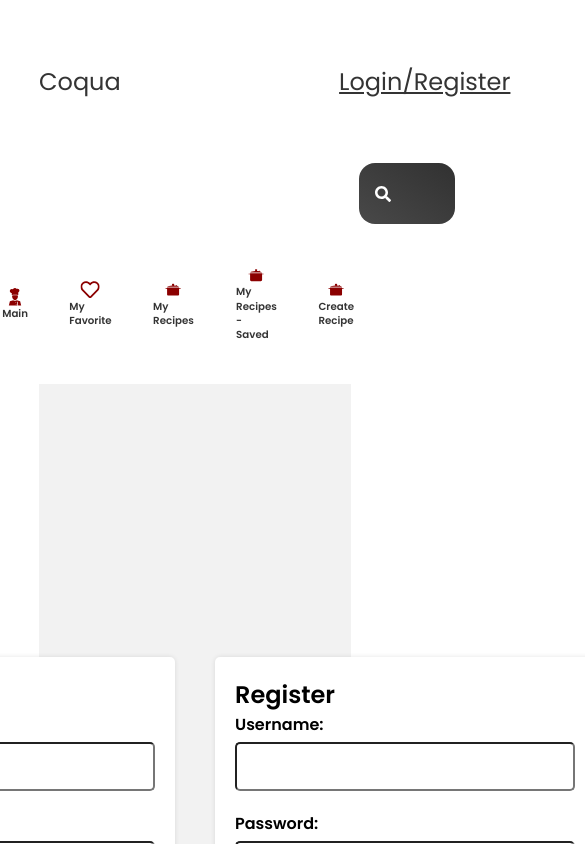
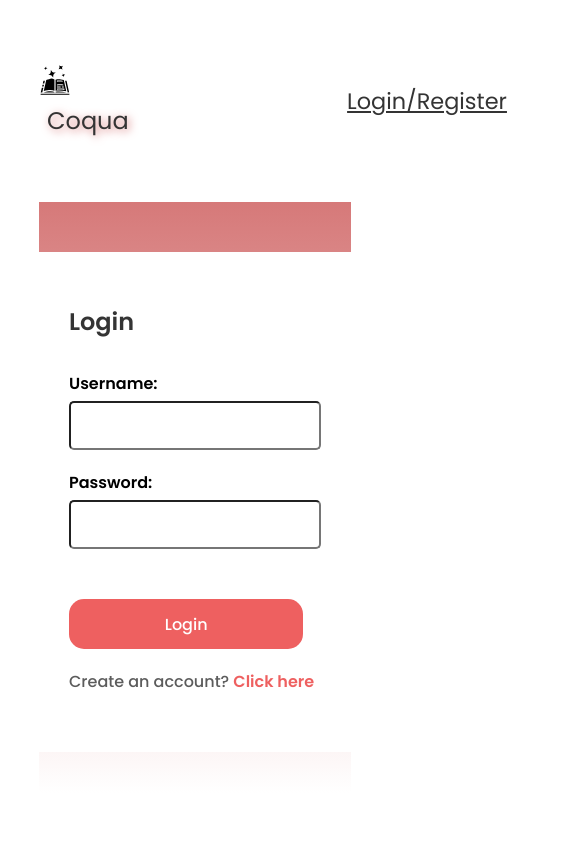
Before and after one commit to janaledencan/Recipe_Book_App, a React (Create React App) app in the folder client/recipe_app/: page /auth in a window 390 px wide. Shown: the top 844 px of the page, 585 px wide, since content can reach past the window. Built offline with nearby package versions, Linux system fonts and the light colour scheme.

Commit message:
Customize login, register, navigation, remove search and introductory image from certain routes. Fix connection to MongoDB. Change styling of some pages

```diff
--- a/client/recipe_app/src/App.js
+++ b/client/recipe_app/src/App.js
@@ -1,16 +1,20 @@
 import Pages from "./pages/Pages";
-import { BrowserRouter, Route, Routes, Link } from 'react-router-dom';
+import { Link } from 'react-router-dom';
 import Search from "./components/Search";
 import Navigation from "./components/Navigation";
+
 import styled from "styled-components";
 import { GiSpellBook } from "react-icons/gi";
-import Auth from './pages/Auth';
+
 import { useCookies } from "react-cookie";
-import { useNavigate } from "react-router-dom";
+import { useNavigate, useLocation } from "react-router-dom";
+import Chef from "./images/female-chef.png";
+import "./auth.css";
 
 function App() {
   const [cookies, setCookies] = useCookies(["access_token"]);
   const navigate = useNavigate();
+  const location = useLocation();
 
   const logout = () => {
     setCookies("access_token", "");
@@ -18,21 +22,44 @@ function App() {
     navigate("/");
   }
 
+  const hideSearchRoutes = ["/myRecipes", "/saved-recipes", "/create-recipe"];
+  const hideSearch = hideSearchRoutes.includes(location.pathname);
+
+  const hideChefRoute = ["/auth"];
+  const hideChef = hideChefRoute.includes(location.pathname);
+
+
   return (
     <div className="App">
 
       <Nav>
-        <GiSpellBook />
-        <Logo to={"/"}>Coqua</Logo>
+        <div className="logo">
+          <GiSpellBook />
+          <Logo to={"/"}>Coqua</Logo>
+        </div>
+
         {!cookies.access_token ? (
           <AuthenticationLink><Link to="/auth">Login/Register</Link></AuthenticationLink>
         ) : (
-          <button onClick={logout}>Logout</button>
+          <button className="logout-btn" onClick={logout}>Logout</button>
         )}
 
       </Nav>
-      <Search />
-      <Navigation />
+      {!cookies.access_token && !hideChef && (
+        <Header>
+          <h1>Welcome to Coqua!</h1>
+          <img src={Chef} alt="Welcome Image" />
+          <h3>Cook with us.</h3>
+        </Header>
+      )}
+      {cookies.access_token && !hideSearch && (
+        <>
+          <Search />
+        </>
+      )}
+      {cookies.access_token && (
+        <Navigation />
+      )}
       <Pages />
 
     </div>
@@ -44,13 +71,15 @@ const Logo = styled(Link)`
   font-size: 1.5rem;
   font-weight: 400;
   font-family: 'Poppins', cursive;
+  text-shadow: 2px 2px 8px #D67979;
+  margin-left: 0.5rem;
 `;
 
 
 const Nav = styled.div`
   padding: 4rem 0rem;
   display: flex;
-  justify-content: flex-start;
+  justify-content: space-between;
   align-items: center;
 
   svg{
@@ -60,9 +89,27 @@ const Nav = styled.div`
 
 const AuthenticationLink = styled.div`
   margin-left: 70%;
-  font-size: 1.5rem;
+  font-size: 1.4rem;
   font-weight: 400;
   font-family: 'Poppins', cursive;
 `;
 
+const Header = styled.div`
+  text-align: center;
+  margin: 2rem 0;
+
+  h1 {
+    font-size: 2.5rem;
+    font-family: 'Poppins', cursive;
+    text-shadow: 2px 2px 8px #D67979;
+  }
+
+  img {
+    margin-top: 1rem;
+    width: 30%;
+    height: auto;
+  }
+`;
+
+
 export default App;
--- /dev/null
+++ b/client/recipe_app/src/auth.css
@@ -0,0 +1,134 @@
+.loginSignUp {
+    width: 100%;
+    height: 90vh;
+    background: linear-gradient(0deg, rgba(255, 255, 255, 1) 0%, #D67979 100%);
+    padding-top: 100px;
+}
+
+
+.loginSignUp-container {
+    width: 580px;
+    height: 600px;
+    background-color: white;
+    margin: auto;
+    padding: 40px 60px;
+}
+
+.loginSignUp-container h1 {
+    margin: 20px 0px;
+}
+
+.loginSignUp-fields {
+    display: flex;
+    flex-direction: column;
+    gap: 29px;
+    margin-top: 30px;
+}
+
+.loginSignUp-fields input {
+    height: 68px;
+    width: 100%;
+    padding-left: 20px;
+    border: 1px solid #c9c9c9;
+    outline: none;
+    color: #5c5c5c;
+    font-size: 18px;
+}
+
+.loginSignUp-container button {
+    width: 100%;
+    height: 68px;
+    color: white;
+    background: #ee6060;
+    border-radius: 15px;
+    margin-top: 30px;
+    border: none;
+    font-size: 24px;
+    font-weight: 500;
+    cursor: pointer;
+
+}
+
+.logout-btn {
+    width: 10%;
+    height: auto;
+    color: white;
+    background: #ee6060;
+    border-radius: 12px;
+    margin-top: 30px;
+    border: none;
+    font-size: 1.3rem;
+    font-weight: 400;
+    cursor: pointer;
+
+}
+
+.loginSignUp-login {
+    margin-top: 20px;
+    color: #5c5c5c;
+    font-size: 18px;
+    font-weight: 500;
+}
+
+.loginSignUp-login span {
+    color: #ee6060;
+    font-weight: 600;
+    cursor: pointer;
+}
+
+@media(max-width:1280px) {
+    .loginSignUp {
+        padding-top: 50px;
+        height: 70vh;
+    }
+
+    .loginSignUp-container {
+        width: auto;
+        max-width: 500px;
+        max-height: 500px;
+    }
+
+    .loginSignUp-container h1 {
+        margin: 10px 0px;
+    }
+
+    .loginSignUp-fields {
+        gap: 20px;
+        margin-top: 20px;
+    }
+
+    .loginSignUp-fields input {
+        height: 65px;
+        width: 93%;
+    }
+
+    .loginSignUp-container button {
+        width: 93%;
+    }
+
+    .loginSignUp-login {
+        font-size: 16px;
+    }
+
+}
+
+@media(max-width:800px) {
+
+    .loginSignUp-container {
+        padding: 20px 30px;
+    }
+
+    .loginSignUp-container h1 {
+        font-size: 24px;
+    }
+
+    .loginSignUp-fields input {
+        height: 50px;
+    }
+
+    .loginSignUp-container button {
+        height: 50px;
+        font-size: 16px;
+    }
+
+}
--- a/client/recipe_app/src/components/GlutenFree.jsx
+++ b/client/recipe_app/src/components/GlutenFree.jsx
@@ -36,7 +36,7 @@ function GlutenFree() {
     return (
         <div>
             <Wrapper>
-                <h3>Gluten Free Recipes</h3>
+                <h2>Gluten Free Recipes</h2>
 
                 <Splide options={{
                     perPage: 4,
--- a/client/recipe_app/src/components/Popular.jsx
+++ b/client/recipe_app/src/components/Popular.jsx
@@ -37,7 +37,7 @@ function Popular() {
   return (
     <div>
       <Wrapper>
-        <h3>Popular Recipes</h3>
+        <h2>Popular Recipes</h2>
 
         <Splide options={{
           perPage: 3,
--- a/client/recipe_app/src/components/Veggie.jsx
+++ b/client/recipe_app/src/components/Veggie.jsx
@@ -36,7 +36,7 @@ function Veggie() {
   return (
     <div>
       <Wrapper>
-        <h3>Veggie Recipes</h3>
+        <h2>Veggie Recipes</h2>
 
         <Splide options={{
           perPage: 4,
--- a/client/recipe_app/src/index.css
+++ b/client/recipe_app/src/index.css
@@ -27,9 +27,15 @@ h4 {
 }
 
 h3 {
+  font-size: 1.2rem;
+  color: rgb(52, 52, 52);
+  line-height: 2.5rem;
+  margin: 2rem 0rem;
+}
+
+h2 {
   font-size: 1.5rem;
   color: rgb(52, 52, 52);
-  line-height: 2.5rem;
   margin: 2rem 0rem;
 }
 
@@ -39,27 +45,6 @@ a {
 
 
 
-
-.auth {
-  display: flex;
-  justify-content: center;
-  align-items: center;
-  height: 100vh;
-  background-color: #f2f2f2;
-}
-
-.auth-container {
-  display: flex;
-  flex-direction: column;
-  justify-content: center;
-  align-items: center;
-  padding: 20px;
-  background-color: white;
-  border-radius: 5px;
-  box-shadow: 0 0 5px rgba(0, 0, 0, 0.1);
-  margin: 20px;
-  width: 400px;
-}
 
 .form-group {
   display: flex;
@@ -88,8 +73,9 @@ input {
   background-color: white;
   border-radius: 5px;
   box-shadow: 0 0 5px rgba(0, 0, 0, 0.1);
-  margin: 20px;
   width: 400px;
+  margin: 5% auto;
+
 }
 
 .create-recipe form {
@@ -119,6 +105,20 @@ input {
   margin-top: 0;
 }
 
+.create-recipe-btn {
+  width: 100%;
+  height: auto;
+  padding: 4% 2%;
+  color: white;
+  background: #ee6060;
+  border-radius: 15px;
+  margin: 10% 0%;
+  border: none;
+  font-size: 1.2rem;
+  font-weight: 400;
+  cursor: pointer;
+}
+
 .saved-recipes img {
   max-width: 100%;
   height: auto;
@@ -133,3 +133,9 @@ input {
   max-width: 400px;
   font-size: 12px;
 }
+
+.recipe-text {
+  margin-top: 10%;
+  height: 50vh;
+  overflow-y: auto;
+}
--- a/client/recipe_app/src/pages/Auth.jsx
+++ b/client/recipe_app/src/pages/Auth.jsx
@@ -1,30 +1,50 @@
 import React, { useState } from 'react';
-import axios from "axios";
 import { useCookies } from "react-cookie";
 import { useNavigate } from 'react-router-dom';
+import axios from "axios";
+import "../auth.css";
 
-function Auth() {
+const Auth = () => {
+    const [state, setState] = useState("Login");
+    const [formData, setFormData] = useState({
+        username: "",
+        password: "",
+    });
+
+    const changeHandler = (e) => {
+        setFormData({ ...formData, [e.target.name]: e.target.value });
+    };
+
     return (
-        <div className='auth'>
-            <Login />
-            <Register />
+        <div className='loginSignUp'>
+            <div className="loginSignUp-container">
+                {state === "Login" ? (
+                    <Login formData={formData} changeHandler={changeHandler} />
+                ) : (
+                    <Register formData={formData} changeHandler={changeHandler} />
+                )}
+                {state === "Sign up" ?
+                    <p className="loginSignUp-login">
+                        Already have an account? <span onClick={() => { setState("Login") }}>Login here</span>
+                    </p>
+                    :
+                    <p className="loginSignUp-login">
+                        Create an account? <span onClick={() => { setState("Sign up") }}>Click here</span>
+                    </p>
+                }
+            </div>
         </div>
-    )
-}
+    );
+};
 
-export default Auth
-
-const Login = () => {
-    const [username, setUsername] = useState("");
-    const [password, setPassword] = useState("");
-
+const Login = ({ formData, changeHandler }) => {
     const [, setCookies] = useCookies(["access_token"]);
     const navigate = useNavigate();
 
     const onSubmit = async (event) => {
         event.preventDefault();
         try {
-            const response = await axios.post("http://localhost:3001/auth/login", { username, password });
+            const response = await axios.post("http://localhost:3001/auth/login", formData);
             setCookies("access_token", response.data.token);
             window.localStorage.setItem("userID", response.data.userID);
             navigate("/");
@@ -34,24 +54,19 @@ const Login = () => {
     };
 
     return <Form
-        username={username}
-        setUsername={setUsername}
-        password={password}
-        setPassword={setPassword}
+        formData={formData}
+        changeHandler={changeHandler}
         label="Login"
         onSubmit={onSubmit}
         formId="login"
     />;
 };
 
-const Register = () => {
-    const [username, setUsername] = useState("");
-    const [password, setPassword] = useState("");
-
+const Register = ({ formData, changeHandler }) => {
     const onSubmit = async (event) => {
         event.preventDefault();
         try {
-            await axios.post("http://localhost:3001/auth/register", { username, password });
+            await axios.post("http://localhost:3001/auth/register", formData);
             alert("Registration Completed! Now Login!");
         } catch (err) {
             console.error(err);
@@ -59,17 +74,15 @@ const Register = () => {
     };
 
     return <Form
-        username={username}
-        setUsername={setUsername}
-        password={password}
-        setPassword={setPassword}
+        formData={formData}
+        changeHandler={changeHandler}
         label="Register"
         onSubmit={onSubmit}
         formId="register"
     />;
 };
 
-const Form = ({ username, setUsername, password, setPassword, label, onSubmit, formId }) => {
+const Form = ({ formData, changeHandler, label, onSubmit, formId }) => {
     return (
         <div className='auth-container'>
             <form onSubmit={onSubmit}>
@@ -79,8 +92,9 @@ const Form = ({ username, setUsername, password, setPassword, label, onSubmit, f
                     <input
                         type="text"
                         id={`${formId}-username`}
-                        value={username}
-                        onChange={(event) => setUsername(event.target.value)}
+                        name="username"
+                        value={formData.username}
+                        onChange={changeHandler}
                     />
                 </div>
 
@@ -89,12 +103,15 @@ const Form = ({ username, setUsername, password, setPassword, label, onSubmit, f
                     <input
                         type="password"
                         id={`${formId}-password`}
-                        value={password}
-                        onChange={(event) => setPassword(event.target.value)}
+                        name="password"
+                        value={formData.password}
+                        onChange={changeHandler}
                     />
                 </div>
                 <button type='submit'>{label}</button>
             </form>
         </div>
     );
-}
+};
+
+export default Auth;
--- a/client/recipe_app/src/pages/CreateRecipes.jsx
+++ b/client/recipe_app/src/pages/CreateRecipes.jsx
@@ -2,10 +2,13 @@ import React, { useState } from 'react';
 import axios from 'axios';
 import { useGetUserID } from '../hooks/useGetUserID';
 import { useNavigate } from "react-router-dom";
+import { useCookies } from "react-cookie";
 
 function CreateRecipes() {
 
     const userID = useGetUserID();
+    const [cookies,] = useCookies(["access_token"]);
+
     const [recipe, setRecipe] = useState({
         name: "",
         ingredients: [],
@@ -38,7 +41,9 @@ function CreateRecipes() {
     const onSubmit = async (event) => {
         event.preventDefault();
         try {
-            await axios.post("http://localhost:3001/recipes", recipe);
+            await axios.post("http://localhost:3001/recipes", recipe,
+                { headers: { authorization: cookies.access_token } }
+            );
             alert("Recipe Created!");
             navigate("/saved-recipes")
         } catch (err) {
@@ -47,6 +52,7 @@ function CreateRecipes() {
     };
 
     return (
+
         <div className='create-recipe'>
             <h2>Create Recipe</h2>
             <form onSubmit={onSubmit}>
@@ -73,10 +79,12 @@ function CreateRecipes() {
                 <label htmlFor="CookingTime">Cooking Time (minutes)</label>
                 <input type="number" id='cookingTime' name='cookingTime' onChange={handleChange} />
 
-                <button type='submit'>Create Recipe</button>
+                <button className='create-recipe-btn' type='submit'>Create Recipe</button>
 
             </form>
         </div>
+
+
     )
 }
 
--- a/client/recipe_app/src/pages/Home.jsx
+++ b/client/recipe_app/src/pages/Home.jsx
@@ -4,6 +4,7 @@ import { motion } from "framer-motion";
 
 import React from 'react'
 import GlutenFree from "../components/GlutenFree";
+
 
 function Home() {
     return (
--- a/client/recipe_app/src/pages/Pages.jsx
+++ b/client/recipe_app/src/pages/Pages.jsx
@@ -15,7 +15,7 @@ function Pages() {
     const location = useLocation();
     return (
 
-        <AnimatePresence mode='wait' >
+
         <Routes Location={location} key={location.pathname} >
             <Route path="/" element={<Home />} />
             <Route path='/cuisine/:type' element={<Cuisine />} />
@@ -26,7 +26,7 @@ function Pages() {
             <Route path='/create-recipe' element={<CreateRecipes />} />
             <Route path='/saved-recipes' element={<SavedRecipes />} />
         </Routes >
-        </AnimatePresence>
+
 
     )
 }
--- a/client/recipe_app/src/pages/Recipe.jsx
+++ b/client/recipe_app/src/pages/Recipe.jsx
@@ -32,7 +32,7 @@ function Recipe() {
                 <Button className={activeTab === 'instructions' ? 'active' : ''} onClick={() => setActiveTab("instructions")}>Instructions</Button>
                 <Button className={activeTab === 'ingredients' ? 'active' : ''} onClick={() => setActiveTab("ingredients")}>Ingredients</Button>
                 {activeTab === 'instructions' && (
-                    <div>
+                    <div className="recipe-text">
                         <h3 dangerouslySetInnerHTML={{ __html: details.summary }}></h3>
                         <h3 dangerouslySetInnerHTML={{ __html: details.instructions }}></h3>
                     </div>
@@ -63,6 +63,8 @@ const DetailWrapper = styled.div`
 
     h2{
         margin-bottom: 2rem;
+        font-size: 2rem;
+        color:#ee6060;
     }
     li{
         font-size: 1.2rem;
--- a/client/recipe_app/src/pages/SavedRecipes.jsx
+++ b/client/recipe_app/src/pages/SavedRecipes.jsx
@@ -34,7 +34,7 @@ function SavedRecipes() {
         };
 
         fetchRecipe();
-        fetchSavedRecipe();
+        if (cookies.access_token) fetchSavedRecipe();
 
     }, []);
 
```
Also changed, not shown: client/recipe_app/src/images/female-chef.png (added), 1 other file (tests, documents, lock files or other folders). Lines whose indentation alone changed are shown as unchanged.
